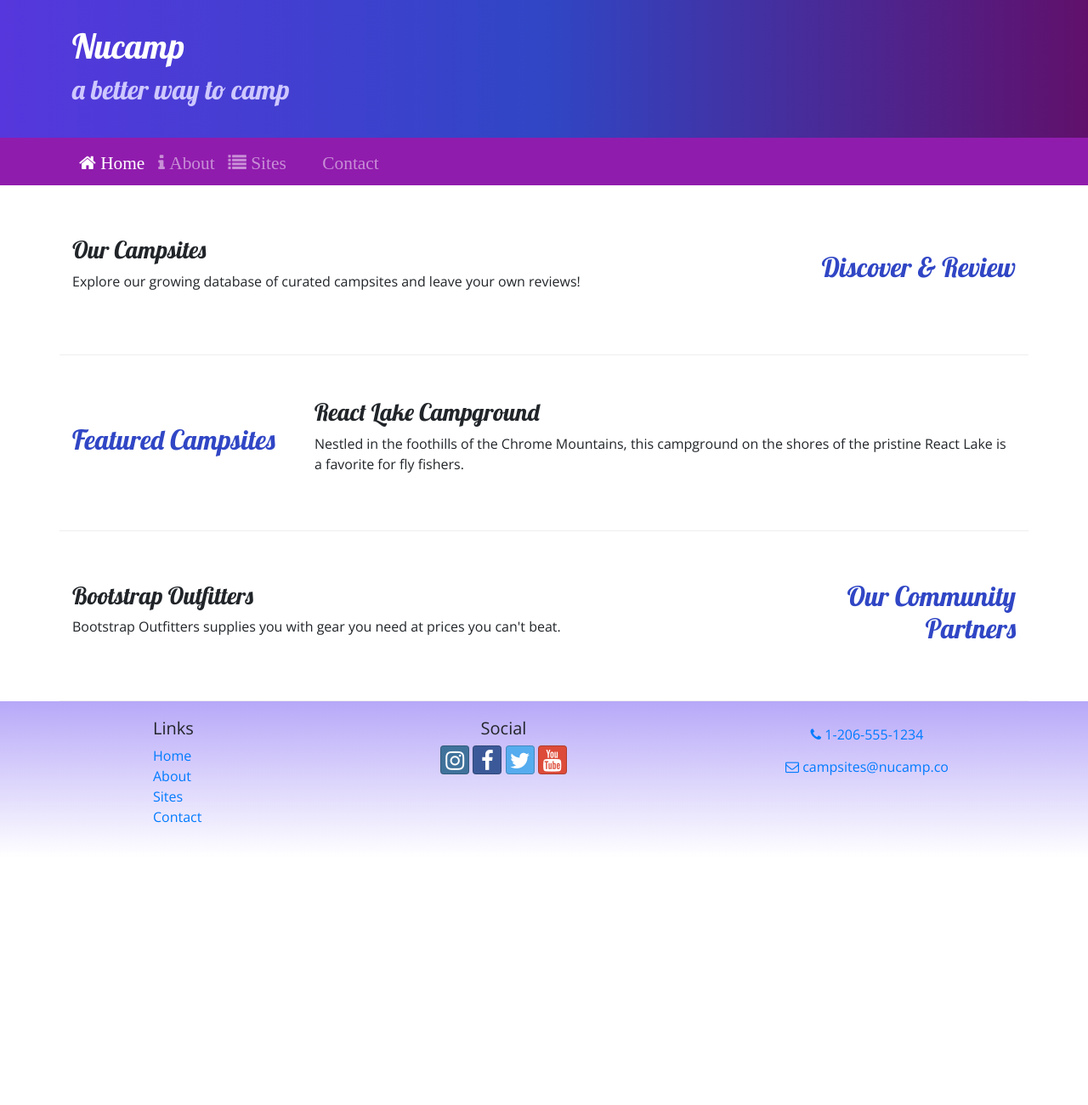
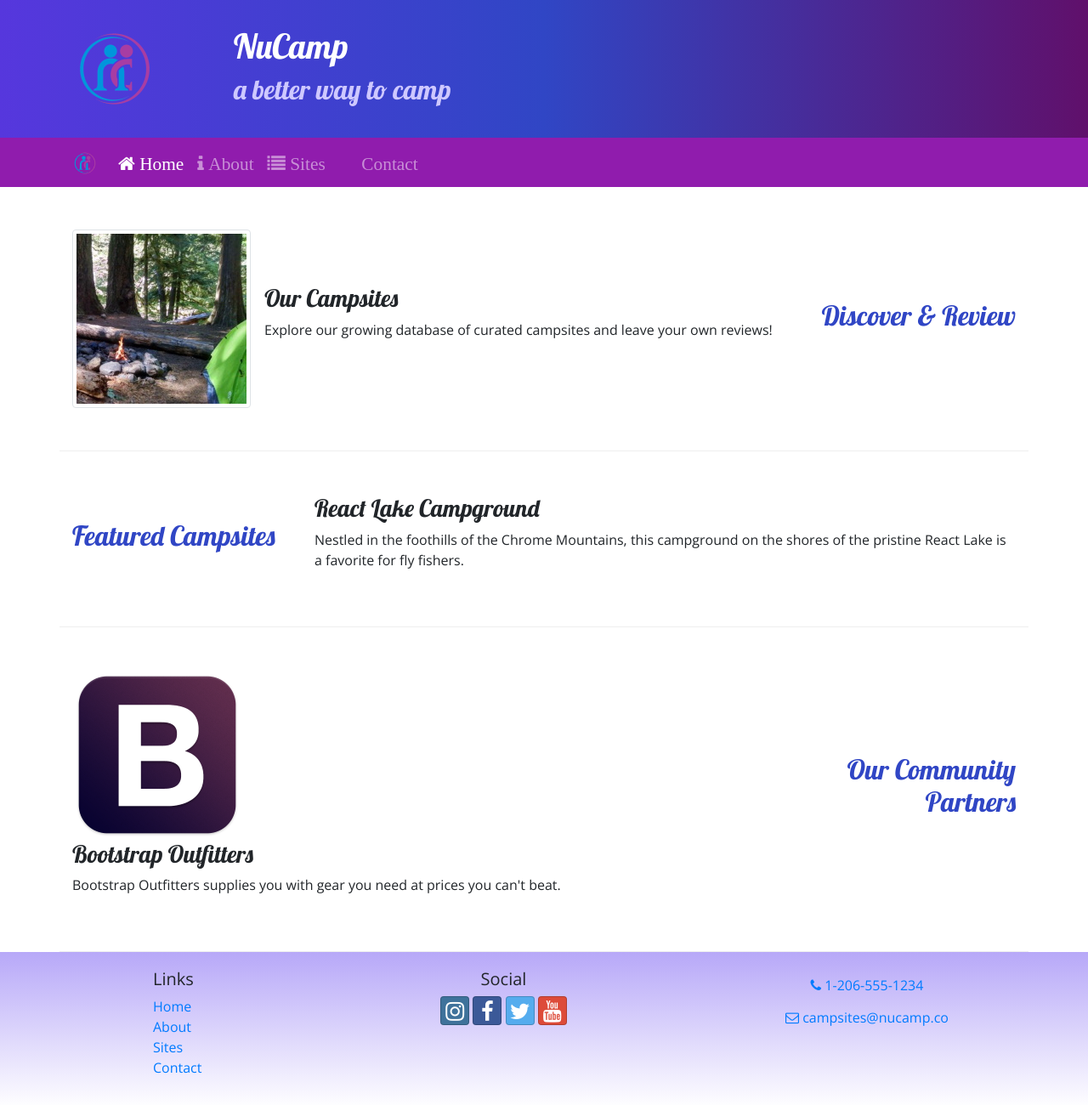
Before and after one commit to jonathanj101/first-bootstrap-project-numcap-, a website: page index.html in a window 1280 px wide. Shown: the whole page at 85% size. Before the commit the page ends 1009 px from the top, so only its background shows below. Drawn offline with nearby package versions, Linux system fonts and the light colour scheme.

Commit message:
images and media

```diff
--- a/index.html
+++ b/index.html
@@ -15,8 +15,11 @@
     <header class="jumbotron jumbotron-fluid">
       <div class="container">
         <div class="row">
+          <div class="col-4 col-sm-3 col-md-2 align-self-center">
+            <img src="img/logo.png" class="img-fluid">
+          </div>
           <div class="col">
-            <h1>Nucamp</h1>
+            <h1>NuCamp</h1>
             <h2> a better way to camp</h2>
           </div>
         </div>
@@ -24,6 +27,7 @@
     </header>
     <nav class="navbar navbar-expand-sm navbar-dark sticky-top">
       <div class="container">
+        <a class="navbar-brand" href="#"><img src="img/logo.png" height="30" width="30"></a>
         <button class="navbar-toggler ml-auto" type="button" data-toggle="collapse" data-target="#nucampNavbar">
           <span class="navbar-toggler-icon"> </span>
         </button>
@@ -44,8 +48,13 @@
           <h2 class='text-sm-right'>Discover & Review</h2>
         </div>
         <div class="col">
-          <h3>Our Campsites</h3>
-          <p class="d-none d-sm-block">Explore our growing database of curated campsites and leave your own reviews!</p>
+          <div class="media">
+            <img class="d-flex mr-3 img-thumbnail" src="img/breadcrumb-trail-thumb.jpg" alt="Breadcrumb trail">
+            <div class="media-body align-self-center">
+              <h3>Our Campsites</h3>
+              <p class="d-none d-sm-block">Explore our growing database of curated campsites and leave your own reviews!</p>
+            </div>
+          </div>
         </div>
       </div>
 
@@ -63,8 +72,13 @@
         <h2 class='text-sm-right'>Our Community Partners</h2>
       </div>
       <div class="col">
-        <h3>Bootstrap Outfitters</h3>
-        <p class="d-none d-sm-block">Bootstrap Outfitters supplies you with gear you need at prices you can't beat.</p>
+        <div class="media">
+          <img class="d-flex mr-3 img-thuumbnail" src="img/bootstrap-thumb.png" alt="Bootstrap Outfitters">
+        </div>
+        <div class="media-body align-self-center">
+          <h3>Bootstrap Outfitters</h3>
+          <p class="d-none d-sm-block">Bootstrap Outfitters supplies you with gear you need at prices you can't beat.</p>
+        </div>
       </div>
     </div>
   </div>
```
Also changed, not shown: aboutus.html (+4 -0 lines), contactus.html (+4 -0 lines), img/bootstrap-thumb.png (added), img/breadcrumb-trail-thumb.jpg (added), img/breadcrumb-trail.jpg (added), img/chrome-river-thumb.jpg (added), img/chrome-river.jpg (added), img/logo.png (added), img/react-lake-thumb.jpg (added), img/react-lake.jpg (added).
